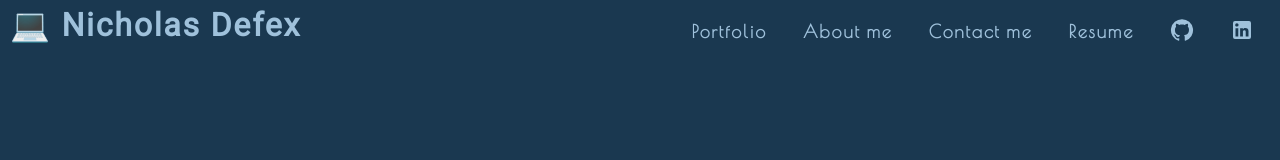
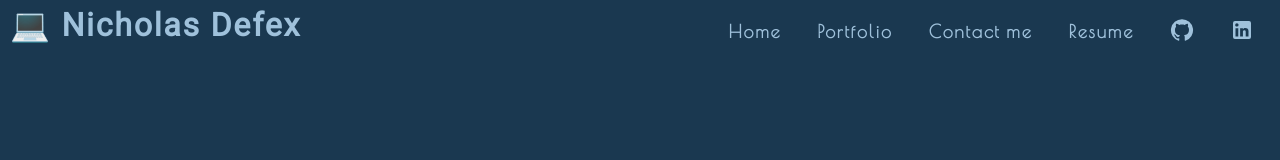
Before and after one commit to Ndefected15/Nicholas-Defex, a React (Create React App) app: page / in a window 1280 px wide. Shown: the top 160 px of the page. Built offline with nearby package versions, Linux system fonts and the light colour scheme.

Commit message:
organized header

```diff
--- a/src/components/Nav/index.js
+++ b/src/components/Nav/index.js
@@ -30,11 +30,14 @@
 			<nav>
 				<ul className="flex-row">
 					<li className={`mx-2 ${'navActive'}`}>
+						<Link to={'/'}>Home</Link>
+					</li>
+					<li className={`mx-2 ${'navActive'}`}>
 						<Link to={'/portfolio'}>Portfolio</Link>
 					</li>
-					<li className="mx-2">
+					{/* <li className="mx-2">
 						<Link to="/about">About me</Link>
-					</li>
+					</li> */}
 					<li className={`mx-2 ${'navActive'}`}>
 						<Link to={'/contact'}>Contact me</Link>
 					</li>
```
